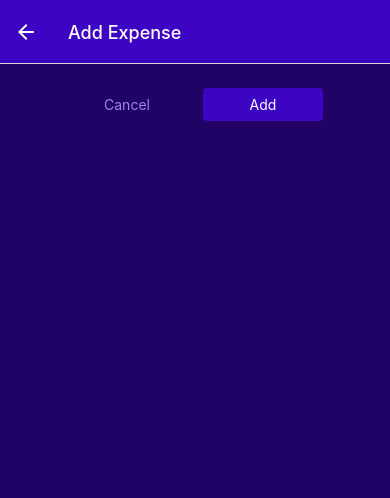
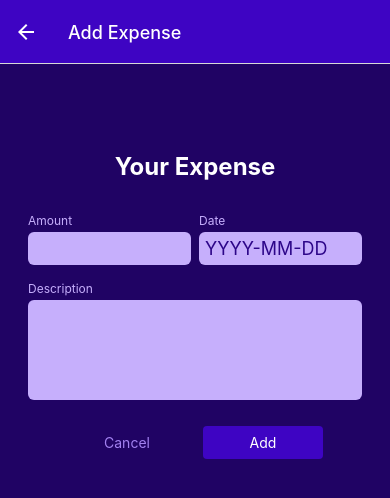
Before and after one commit to paul-frdev/expenseReactNative, a React Native app: screen /ManageExpense in a window 390 px wide. Shown: the top 498 px of the page. Built offline with nearby package versions, Linux system fonts and the light colour scheme.

Commit message:
add: expenseForm Input logic

```diff
--- /dev/null
+++ b/components/manageExpense/ExpenseForm.tsx
@@ -0,0 +1,114 @@
+import { StyleSheet, Text, View } from 'react-native'
+import React, { useState } from 'react'
+import { Input } from './Input'
+import Button from '../UI/Button';
+
+
+interface InputValuesProps {
+  amount: string;
+  date: string;
+  description: string;
+}
+
+interface ExpenseFormProps {
+  isEditing?: boolean;
+  onCancel?: () => void;
+  onSubmit?: (data: any) => void;
+}
+
+export const ExpenseForm = ({ isEditing, onCancel, onSubmit }: ExpenseFormProps) => {
+  const [inputValues, setInputValues] = useState<InputValuesProps>({
+    amount: "",
+    date: "",
+    description: ""
+  });
+
+  const inputChangedHandler = (inputIdentifier: string, enteredText: string) => {
+    setInputValues((currentInputValues: any) => {
+      return {
+        ...currentInputValues,
+        [inputIdentifier]: enteredText
+      }
+    });
+  }
+
+  const submitHandler = () => {
+    const expenseData = {
+      amount: +inputValues.amount,
+      date: new Date(inputValues.date),
+      description: inputValues.description
+    };
+
+    onSubmit?.(expenseData);
+  }
+  return (
+    <View style={styles.form}>
+      <Text style={styles.title}>Your Expense</Text>
+      <View style={styles.inputsRow}>
+        <Input
+          style={styles.rowInput}
+          label="Amount"
+          textInfoConfig={{
+            KeyboardType: 'decimal-pad',
+            onChangeText: inputChangedHandler.bind(this, "amount"),
+            value: inputValues['amount']
+          }}
+        />
+        <Input
+          style={styles.rowInput}
+          label="Date"
+          textInfoConfig={{
+            placeholder: "YYYY-MM-DD",
+            maxLength: 10,
+            onChangeText: inputChangedHandler.bind(this, "Date"),
+            value: inputValues["date"]
+          }}
+        />
+      </View>
+      <Input
+        label="Description"
+        textInfoConfig={{
+          multiline: true,
+          numberOfLines: 3,
+          autoCorrect: false,
+          onChangeText: inputChangedHandler.bind(this, "Description"),
+          value: inputValues["description"]
+        }}
+      />
+      <View style={styles.buttons}>
+        <Button style={styles.button} mode="flat" onPress={onCancel}>Cancel</Button>
+        <Button style={styles.button} onPress={submitHandler}>{isEditing ? "Update" : "Add"}</Button>
+      </View>
+    </View>
+  )
+}
+
+const styles = StyleSheet.create({
+  form: {
+    marginTop: 40,
+  },
+  title: {
+    fontSize: 24,
+    fontWeight: "700",
+    color: "#fff",
+    marginVertical: 24,
+    textAlign: "center"
+  },
+  inputsRow: {
+    flexDirection: "row",
+    justifyContent: "space-between"
+  },
+  rowInput: {
+    flex: 1,
+  },
+  buttons: {
+    flexDirection: "row",
+    justifyContent: "center",
+    alignItems: "center",
+    marginTop: 18,
+  },
+  button: {
+    width: 120,
+    marginHorizontal: 8
+  },
+})
--- /dev/null
+++ b/components/manageExpense/Input.tsx
@@ -0,0 +1,54 @@
+import { StyleSheet, Text, TextInput, View } from 'react-native'
+import React from 'react'
+import { GlobalStyles } from '../../constants';
+
+interface InfoConfigProps {
+  KeyboardType?: string;
+  multiline?: boolean;
+  placeholder?: string;
+  maxLength?: number;
+  numberOfLines?: number;
+  autoCorrect?: boolean;
+  onChangeText?: (data: string) => void;
+  value?: any;
+}
+interface InputProps {
+  label: string;
+  style?: object;
+  textInfoConfig: InfoConfigProps;
+}
+export const Input = ({ label, textInfoConfig, style }: InputProps) => {
+  const inputStyles: any = [styles.textInput];
+  if(textInfoConfig && textInfoConfig.multiline) {
+     inputStyles.push(styles.inputMultiline);
+  }
+  return (
+    <View style={[styles.inputContainer, style]}>
+      <Text style={styles.label}>{label}</Text>
+      <TextInput {...textInfoConfig} style={inputStyles}/>
+    </View>
+  )
+}
+
+const styles = StyleSheet.create({
+  inputContainer: {
+    marginHorizontal: 4,
+    marginVertical: 8,
+  },
+  label: {
+    fontSize: 12,
+    color: GlobalStyles.colors.primary100,
+    marginBottom: 4
+  },
+  textInput: {
+    backgroundColor: GlobalStyles.colors.primary100,
+    padding: 6,
+    borderRadius: 6,
+    fontSize: 18,
+    color: GlobalStyles.colors.primary700
+  },
+  inputMultiline: {
+    minHeight: 100,
+    textAlignVertical: "top"
+  }
+})
--- a/screens/ManageExpense.tsx
+++ b/screens/ManageExpense.tsx
@@ -1,6 +1,6 @@
-import { useNavigation, useRoute } from '@react-navigation/native';
 import * as React from 'react';
 import { View, StyleSheet } from 'react-native';
+import { ExpenseForm } from '../components/manageExpense/ExpenseForm';
 import Button from '../components/UI/Button';
 import IconButton from '../components/UI/IconButton';
 import { GlobalStyles } from '../constants';
@@ -29,7 +29,7 @@ const ManageExpense = ({ route, navigation }: RootStackParamListRoute) => {
     navigation.goBack();
   }
 
-  const confirmHandler = () => {
+  const confirmHandler = (expenseData: any) => {
     if (isEditing) {
       dispatch({
         type: ActionKind.UPDATE, payload: {
@@ -61,10 +61,11 @@ const ManageExpense = ({ route, navigation }: RootStackParamListRoute) => {
 
   return (
     <View style={styles.container}>
-      <View style={styles.buttons}>
-        <Button style={styles.button} mode="flat" onPress={cancelHandler}>Cancel</Button>
-        <Button style={styles.button} onPress={confirmHandler}>{isEditing ? "Update" : "Add"}</Button>
-      </View>
+      <ExpenseForm
+        isEditing={isEditing}
+        onCancel={cancelHandler}
+        onSubmit={confirmHandler}
+      />
       {isEditing && (
         <View style={styles.deleteContainer}>
           <IconButton
@@ -87,15 +88,6 @@ const styles = StyleSheet.create({
     padding: 24,
     backgroundColor: GlobalStyles.colors.primary800
   },
-  buttons: {
-    flexDirection: "row",
-    justifyContent: "center",
-    alignItems: "center"
-  },
-  button: {
-    width: 120,
-    marginHorizontal: 8
-  },
   deleteContainer: {
     marginTop: 16,
     padding: 8,
```
